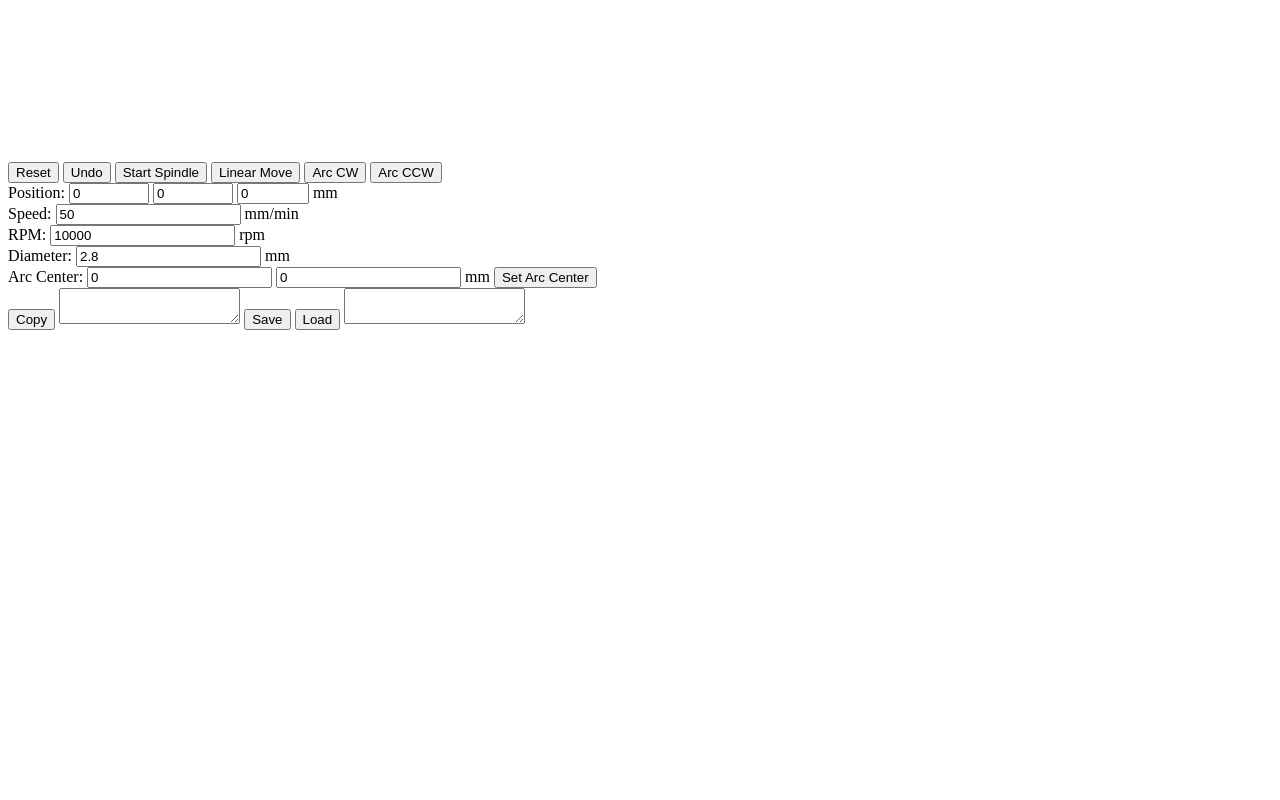
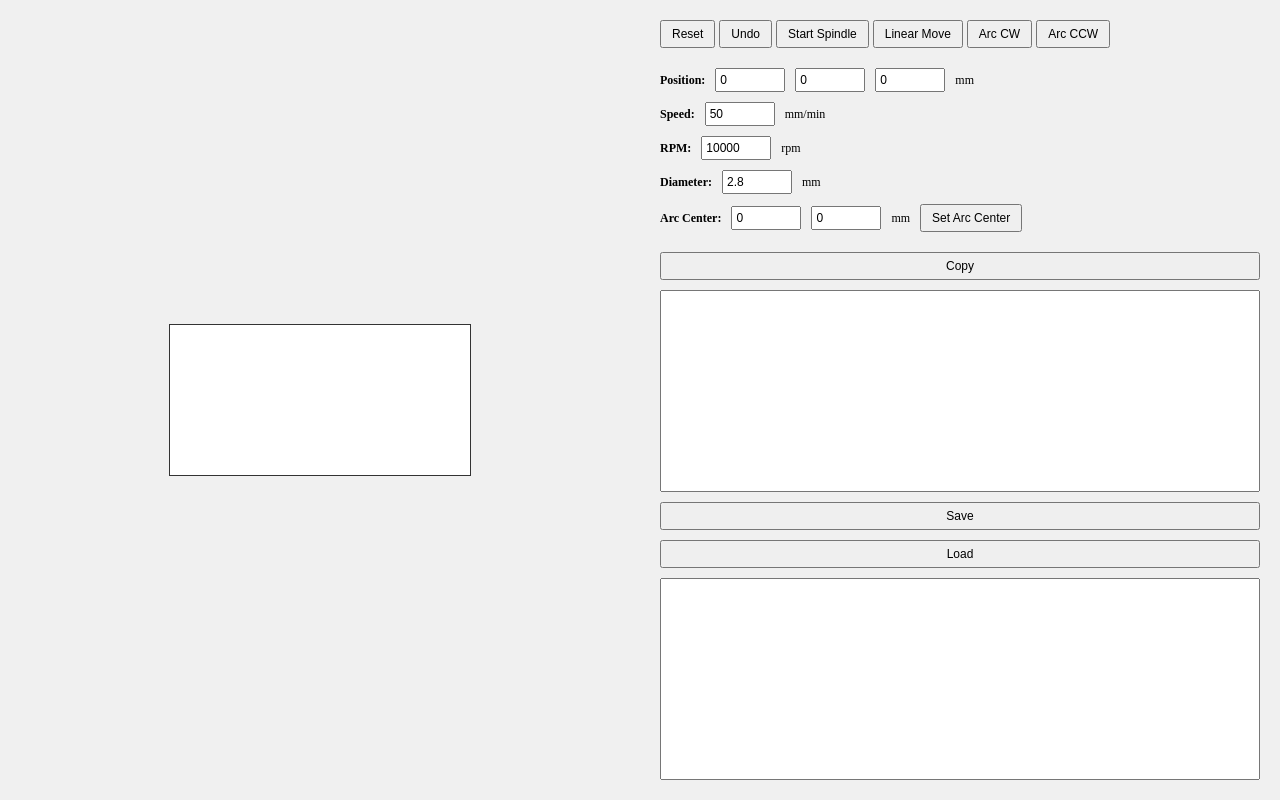
Before and after one commit to samchristywork/cnc-lib, a plain HTML site: page index.html in a window 1280 px wide. Drawn offline with Linux system fonts and the light colour scheme.

Commit message:
feat: Add CSS for page
The G-code generator page is now styled to make it look nicer and be
easier to work with.

```diff
--- a/index.html
+++ b/index.html
@@ -5,6 +5,83 @@
     <meta name="viewport" content="width=device-width, initial-scale=1.0">
     <title>G-code Generator</title>
     <style>
+        body {
+            margin: 0;
+            padding: 0;
+            display: flex;
+            height: 100vh;
+            background-color: #f0f0f0;
+        }
+        #left-panel {
+            width: 50vw;
+            display: flex;
+            justify-content: center;
+            align-items: center;
+            padding: 20px;
+            box-sizing: border-box;
+        }
+        canvas {
+            border: 1px solid #333;
+            background-color: white;
+            max-width: 100%;
+            max-height: 100%;
+        }
+        #right-panel {
+            width: 50vw;
+            display: flex;
+            flex-direction: column;
+            padding: 20px;
+            box-sizing: border-box;
+        }
+        #top-section {
+            margin-bottom: 20px;
+        }
+        #controls {
+            display: flex;
+            flex-direction: column;
+            gap: 10px;
+            margin-bottom: 20px;
+        }
+        .control-row {
+            display: flex;
+            align-items: center;
+            gap: 10px;
+        }
+        .control-group {
+            display: flex;
+            align-items: center;
+            gap: 5px;
+        }
+        #controls label {
+            font-weight: bold;
+            font-size: 12px;
+        }
+        #controls input {
+            padding: 3px;
+            font-size: 12px;
+            width: 60px;
+        }
+        #controls span {
+            font-size: 12px;
+        }
+        #bottom-section {
+            flex: 1;
+            display: flex;
+            flex-direction: column;
+            gap: 10px;
+        }
+        button {
+            padding: 5px 10px;
+            font-size: 12px;
+            cursor: pointer;
+        }
+        textarea {
+            flex: 1;
+            font-family: monospace;
+            font-size: 14px;
+            padding: 10px;
+            resize: none;
+        }
     </style>
 </head>
 <body>
```
